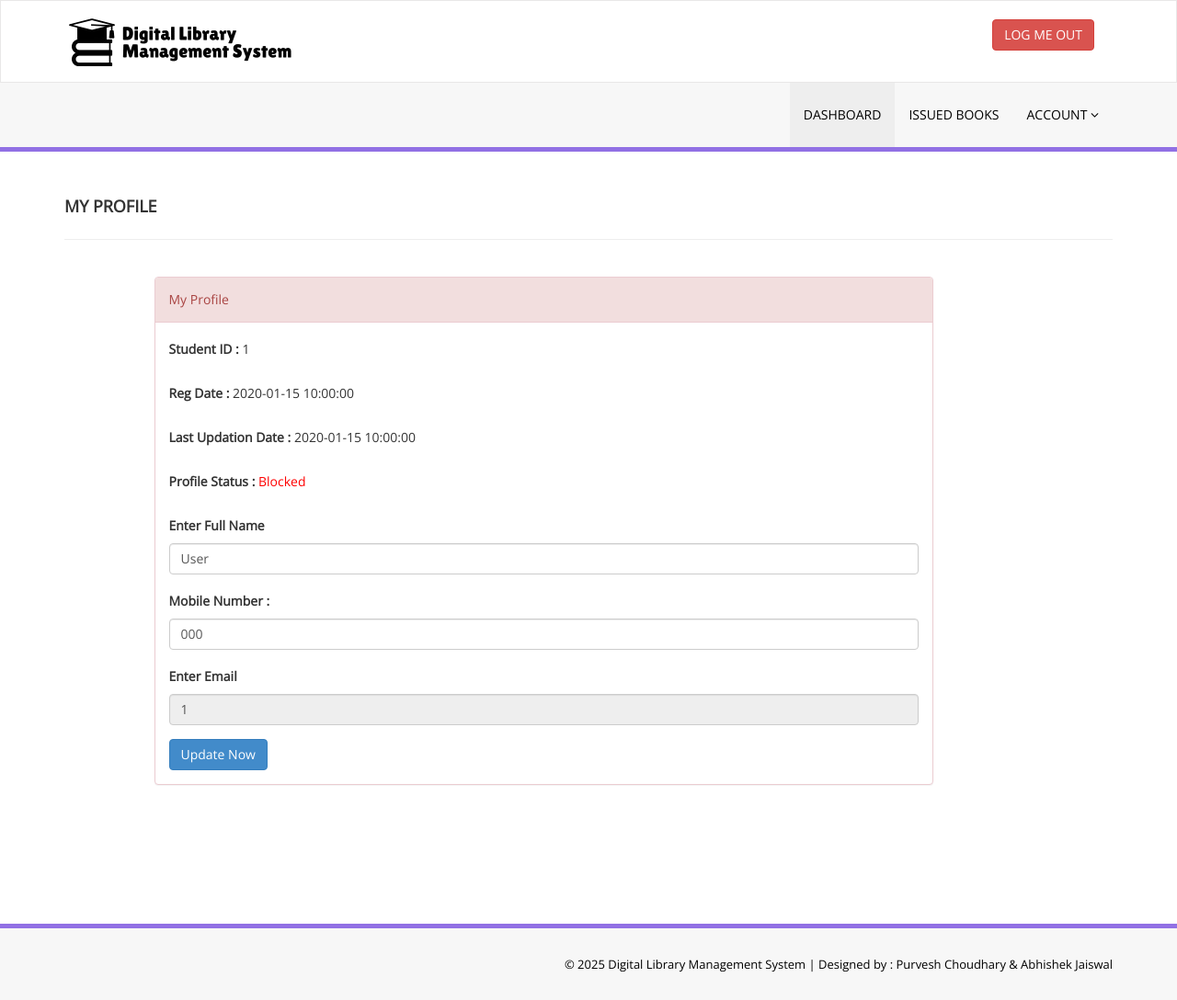
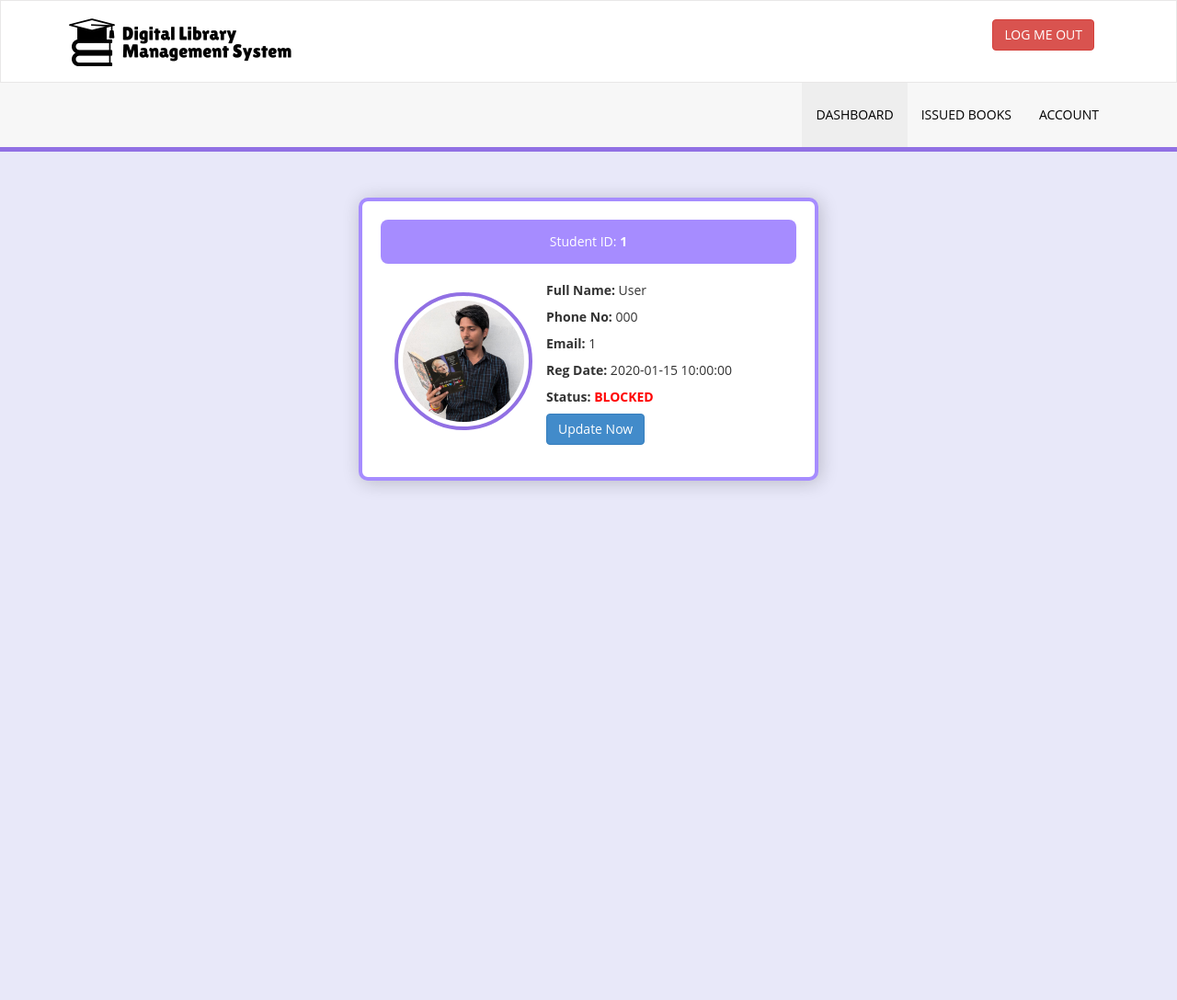
Before and after one commit to Purvesh-choudhary/Digital-Library-Management-System, a PHP site: page /my-profile.php in a window 1280 px wide. Shown: the whole page at 92% size. After the commit the page ends 532 px from the top, so only its background shows below. Run offline with PHP 8.4, Linux system fonts and the light colour scheme; the visitor is signed in with stand-in values (Sample User, id 1); tables that the repository leaves empty or names only in its code hold one stand-in row (values such as "Sample post").

Commit message:
ADDED PROFILE CARD

```diff
--- a/my-profile.php
+++ b/my-profile.php
@@ -2,145 +2,164 @@
 session_start();
 include('includes/config.php');
 error_reporting(0);
-if(strlen($_SESSION['login'])==0)
-    {
-header('location:index.php');
-}
-else{
-if(isset($_POST['update']))
-{
-$sid=$_SESSION['stdid'];
-$fname=$_POST['fullanme'];
-$mobileno=$_POST['mobileno'];
 
-$sql="update tblstudents set FullName=:fname,MobileNumber=:mobileno where StudentId=:sid";
-$query = $dbh->prepare($sql);
-$query->bindParam(':sid',$sid,PDO::PARAM_STR);
-$query->bindParam(':fname',$fname,PDO::PARAM_STR);
-$query->bindParam(':mobileno',$mobileno,PDO::PARAM_STR);
-$query->execute();
+if(strlen($_SESSION['login'])==0) {
+    header('location:index.php');
+} else {
+    if(isset($_POST['update'])) {
+        $sid = $_SESSION['stdid'];
+        $fname = $_POST['fullanme'];
+        $mobileno = $_POST['mobileno'];
 
-echo '<script>alert("Your profile has been updated")</script>';
-}
+        $sql = "UPDATE tblstudents SET FullName=:fname, MobileNumber=:mobileno WHERE StudentId=:sid";
+        $query = $dbh->prepare($sql);
+        $query->bindParam(':sid', $sid, PDO::PARAM_STR);
+        $query->bindParam(':fname', $fname, PDO::PARAM_STR);
+        $query->bindParam(':mobileno', $mobileno, PDO::PARAM_STR);
+        $query->execute();
 
+        echo '<script>alert("Your profile has been updated")</script>';
+    }
 ?>
 
 <!DOCTYPE html>
-<html xmlns="http://www.w3.org/1999/xhtml">
+<html lang="en">
+
 <head>
-    <meta charset="utf-8" />
-    <meta name="viewport" content="width=device-width, initial-scale=1, maximum-scale=1" />
-    <meta name="description" content="" />
-    <meta name="author" content="" />
-    <!--[if IE]>
-        <meta http-equiv="X-UA-Compatible" content="IE=edge,chrome=1">
-        <![endif]-->
-    <title>Digital Library Management System | Student Signup</title>
-    <!-- BOOTSTRAP CORE STYLE  -->
-    <link href="assets/css/bootstrap.css" rel="stylesheet" />
-    <!-- FONT AWESOME STYLE  -->
-    <link href="assets/css/font-awesome.css" rel="stylesheet" />
-    <!-- CUSTOM STYLE  -->
-    <link href="assets/css/style.css" rel="stylesheet" />
-    <!-- GOOGLE FONT -->
-    <link href='http://fonts.googleapis.com/css?family=Open+Sans' rel='stylesheet' type='text/css' />
+    <meta charset="utf-8">
+    <meta name="viewport" content="width=device-width, initial-scale=1">
+    <title>Student Profile</title>
+    <link href="assets/css/bootstrap.css" rel="stylesheet">
+    <link href="assets/css/style.css" rel="stylesheet">
+    <style>
+    body {
+        font-family: 'Open Sans', sans-serif;
+        background-color: #e8e8f9;
+    }
 
+    .profile-card {
+        width: 500px;
+        background: white;
+        border-radius: 10px;
+        box-shadow: 2px 2px 20px rgba(0, 0, 0, 0.2);
+        padding: 20px;
+        margin: 50px auto;
+        border: 4px solid #a68cff;
+    }
+
+    .profile-header {
+        background: #a68cff;
+        color: white;
+        padding: 10px;
+        border-radius: 8px;
+        /* font-weight: bold; */
+        text-align: center;
+    }
+
+    .profile-content {
+        display: flex;
+        align-items: center;
+        padding: 15px;
+    }
+
+    .profile-img {
+        width: 150px;
+        height: 150px;
+        border: 4px solid #9170e4;
+        border-radius: 50%;
+        display: flex;
+        justify-content: center;
+        align-items: center;
+        font-size: 40px;
+        color: #555;
+        margin-right: 15px;
+        flex-shrink: 0;
+        padding:5px;
+    }
+    .profile-img img {
+    width: 100%;  /* Adjust width */
+    height: 100%; /* Adjust height */
+    border-radius: 50%; /* Makes it circular */
+    object-fit: cover; /* Ensures the image fits well */
+
+}
+
+    .profile-details {
+        flex: 1;
+    }
+
+    .profile-details label {
+        font-weight: bold;
+    }
+
+    .profile-details p {
+        margin: 3px 0;
+        /* Reduce top and bottom margin */
+        line-height: 1.5;
+        /* Adjust line height (default is around 1.5) */
+    }
+
+    .status {
+        font-weight: bold;
+    }
+
+    .active {
+        color: green;
+    }
+
+    .blocked {
+        color: red;
+    }
+    </style>
 </head>
+
 <body>
-    <!------MENU SECTION START-->
-<?php include('includes/header.php');?>
-<!-- MENU SECTION END-->
-    <div class="content-wrapper">
-         <div class="container">
-        <div class="row pad-botm">
-            <div class="col-md-12">
-                <h4 class="header-line">My Profile</h4>
+    <?php include('includes/header.php'); ?>
 
-                            </div>
+    <div class="profile-card">
+        <div class="profile-header">
+            Student ID: <b><?php echo htmlentities($_SESSION['stdid']); ?></b>
+        </div>
 
+        <?php
+            $sid = $_SESSION['stdid'];
+            $sql = "SELECT FullName, EmailId, MobileNumber, RegDate, UpdationDate, Status FROM tblstudents WHERE StudentId=:sid";
+            $query = $dbh->prepare($sql);
+            $query->bindParam(':sid', $sid, PDO::PARAM_STR);
+            $query->execute();
+            $result = $query->fetch(PDO::FETCH_OBJ);
+            if ($result) {
+        ?>
+
+        <div class="profile-content">
+            <div class="profile-img">
+                <img src="Profile_Pic.jpg" alt="Profile Image">
+            </div>
+
+            <div class="profile-details">
+                <p><label>Full Name:</label> <?php echo htmlentities($result->FullName); ?></p>
+                <p><label>Phone No:</label> <?php echo htmlentities($result->MobileNumber); ?></p>
+                <p><label>Email:</label> <?php echo htmlentities($result->EmailId); ?></p>
+                <p><label>Reg Date:</label> <?php echo htmlentities($result->RegDate); ?></p>
+                <p><label>Status:</label>
+                    <span class="status <?php echo ($result->Status == 1) ? 'active' : 'blocked'; ?>">
+                        <?php echo ($result->Status == 1) ? 'ACTIVE' : 'BLOCKED'; ?>
+                    </span>
+                </p>
+                <button type="submit" name="update" class="btn btn-primary" id="submit">Update Now
+                </button>
+            </div>
         </div>
-             <div class="row">
 
-<div class="col-md-9 col-md-offset-1">
-               <div class="panel panel-danger">
-                        <div class="panel-heading">
-                           My Profile
-                        </div>
-                        <div class="panel-body">
-                            <form name="signup" method="post">
-<?php
-$sid=$_SESSION['stdid'];
-$sql="SELECT StudentId,FullName,EmailId,MobileNumber,RegDate,UpdationDate,Status from  tblstudents  where StudentId=:sid ";
-$query = $dbh -> prepare($sql);
-$query-> bindParam(':sid', $sid, PDO::PARAM_STR);
-$query->execute();
-$results=$query->fetchAll(PDO::FETCH_OBJ);
-$cnt=1;
-if($query->rowCount() > 0)
-{
-foreach($results as $result)
-{               ?>
+        <?php } ?>
 
-<div class="form-group">
-<label>Student ID : </label>
-<?php echo htmlentities($result->StudentId);?>
-</div>
+    </div>
 
-<div class="form-group">
-<label>Reg Date : </label>
-<?php echo htmlentities($result->RegDate);?>
-</div>
-<?php if($result->UpdationDate!=""){?>
-<div class="form-group">
-<label>Last Updation Date : </label>
-<?php echo htmlentities($result->UpdationDate);?>
-</div>
-<?php } ?>
-
-
-<div class="form-group">
-<label>Profile Status : </label>
-<?php if($result->Status==1){?>
-<span style="color: green">Active</span>
-<?php } else { ?>
-<span style="color: red">Blocked</span>
-<?php }?>
-</div>
-
-
-<div class="form-group">
-<label>Enter Full Name</label>
-<input class="form-control" type="text" name="fullanme" value="<?php echo htmlentities($result->FullName);?>" autocomplete="off" required />
-</div>
-
-
-<div class="form-group">
-<label>Mobile Number :</label>
-<input class="form-control" type="tel" name="mobileno" maxlength="10" value="<?php echo htmlentities($result->MobileNumber);?>" autocomplete="off" required />
-</div>
-
-<div class="form-group">
-<label>Enter Email</label>
-<input class="form-control" type="email" name="email" id="emailid" value="<?php echo htmlentities($result->EmailId);?>"  autocomplete="off" required readonly />
-</div>
-<?php }} ?>
-
-<button type="submit" name="update" class="btn btn-primary" id="submit">Update Now </button>
-
-                                    </form>
-                            </div>
-                        </div>
-                            </div>
-        </div>
-    </div>
-    </div>
-     <!-- CONTENT-WRAPPER SECTION END-->
-    <?php include('includes/footer.php');?>
     <script src="assets/js/jquery-1.10.2.js"></script>
-    <!-- BOOTSTRAP SCRIPTS  -->
     <script src="assets/js/bootstrap.js"></script>
-      <!-- CUSTOM SCRIPTS  -->
     <script src="assets/js/custom.js"></script>
 </body>
+
 </html>
+
 <?php } ?>
```
Also changed, not shown: my-profile copy.php (added, +156 -0 lines), Profile_Pic.jpg (added).
